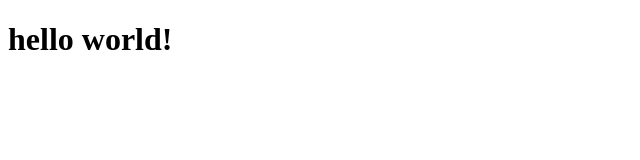
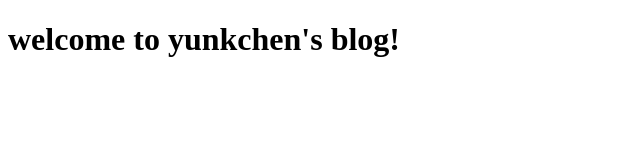
Before and after one commit to yunkchen/blog, a plain HTML site: page index.html in a window 1280 px wide. Shown: the whole page, without its empty margins (0-640 px from the left). Drawn offline with Linux system fonts and the light colour scheme.

Commit message:
Update index.html

```diff
--- a/index.html
+++ b/index.html
@@ -1,4 +1,4 @@
 <!doctype html>
 <html>
-<h1>hello world!</h1>
+  <h1>welcome to yunkchen's blog!</h1>
 </html>
```
